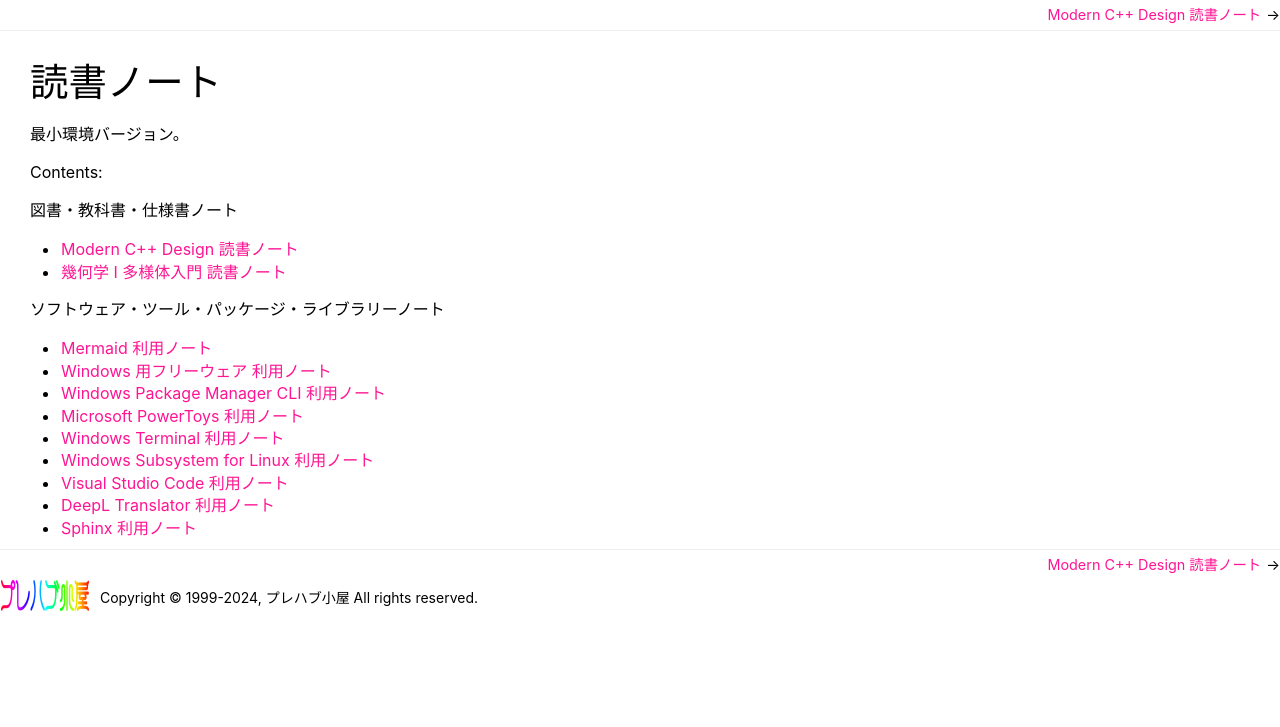
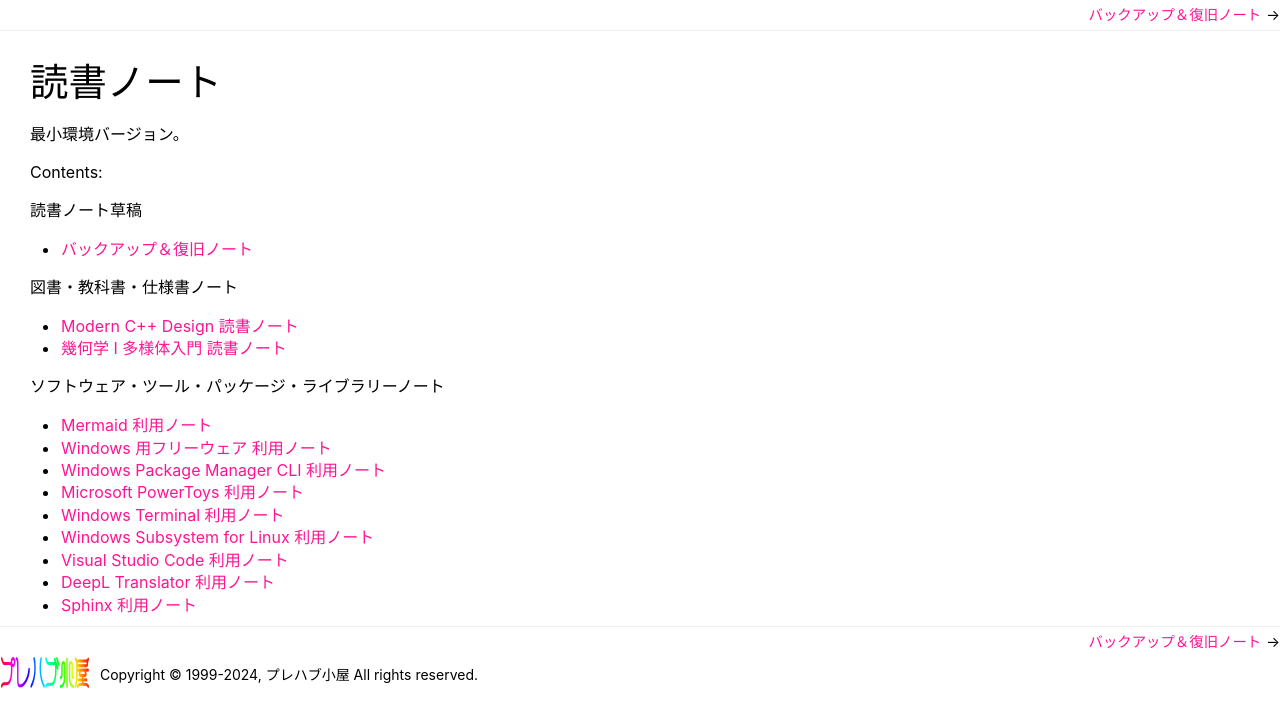
Before and after one commit to showa-yojyo/minibook, a Sphinx documentation site: the page built from source/index.rst, in a window 1280 px wide. Shown: the top 727 px of the page. Built offline with Sphinx 7.4.7, drawn with Linux system fonts in a browser that asks for light colours; some of the changed lines change nothing that is shown.

Commit message:
backup-restore: WIP [skip ci]

```diff
--- /dev/null
+++ b/source/backup-restore.rst
@@ -0,0 +1,315 @@
+======================================================================
+バックアップ＆復旧ノート
+======================================================================
+
+本ノートは私の Windows PC 環境を復旧・復元可能な水準でバックアップする手順を述べ
+るものだ。
+
+.. contents::
+
+目的と目標
+======================================================================
+
+OS は Windows 10 だが、OS をアップグレードしても旧環境の良さを持ち越したいので、
+後述の手順すべてにおいてそれを念頭に置きたい。
+
+再びホームレスになっても対応し易いようにノート PC であることを想定する。
+
+バックアップと復旧の目標は盗難にあっても新 PC でなじみの環境を復旧できることだ。
+
+バックアップ原則
+======================================================================
+
+* 手順を自動化しておくのが望ましい。
+* 専門家のオンラインサービスを利用することを優先する。次の条件が望ましい：
+
+  * 利用期間が設けられていない（一定期間後、サービスが対象ファイルを削除しない）
+  * サービス側が対象ファイルの内容を検閲しない
+
+* インターネットからダウンロード可能なファイルや、公開データから復元可能なファイ
+  ルについては、成果物そのものをバックアップしないで URL を記録しておく。
+* 機密情報は生データをバックアップしない。最低限パスワード付き圧縮ファイルに変換
+  してバックアップする。
+* テキストファイルは許す限り GitHub にリポジトリーを用意する。ただし Private
+  モードに頼らない。
+* ファイル以外の形式で保存される情報のバックアップを漏らさない。
+
+全体バックアップ＆復元
+======================================================================
+
+この節の内容が毎回実現可能であれば、以降の節は実施しなくていい。
+
+.. todo::
+
+   以前実施した HDD を OS ごと SSD に複製、PC に換装したときの手順を記す。
+
+部分的バックアップ＆復元
+======================================================================
+
+急所のデータ（主にファイル）だけをバックアップできれば十分という場合もある。全体
+バックアップとは別に、個別にバックアップ可能であるものは追加的にそうしておきた
+い。まずバックアップ対象を自分の中で確定してしまう。
+
+* ソフトウェアおよびその設定
+* ユーザーファイル (``%USERPROFILE%``)
+* ブックマーク
+* メール
+* レジストリー
+* 環境変数
+* 機密データ
+* WSL
+
+ソフトウェアおよびその設定
+----------------------------------------------------------------------
+
+これはソフトウェア本体と設定を分けて考える必要がある。
+
+Windows 標準のインストーラーを使ってインストールしたソフトに関しては、インストー
+ラー配布場所を控えておいて、後でインストーラーを入手し、それを用いて復元可能だ。
+とりわけ、:program:`winget` で管理しているものについては自動処理も視野に入れた操
+作が容易だ。いつでも最新版の実行形式をインストールしたい場合にはこれでいい。
+
+インターネット上ではすでに配布されていない版のソフトウェアが必要である場合、イン
+ストーラーを適当な USB 棒にたいせつに保存しておく。もっとも、そういうソフトは利
+用しないで済むのが望ましい。
+
+.. seealso::
+
+   :doc:`/winget`
+
+設定はソフトウェアごとに保存方式が異なるので、バックアップ方法も異なる。場合分け
+して実施する。
+
+* :file:`%APPDATA%` など、設定ファイル用フォルダーのサブフォルダーにあるファイル
+* レジストリーのソフトウェア固有のエントリー
+* それ以外
+
+:file:`%APPDATA%` からバックアップ対象のソフトウェアに関するフォルダーごとバック
+アップストレージに保管する。フォルダーを上書きして復元する。
+
+なお、:file:`%APPDATA%` 以外にも、次のフォルダーも気をつける：
+
+* :file:`%HOME%`
+* :file:`%HOME\\.config%`
+
+レジストリーに設定を書き出すソフトウェアに関しては、レジストリーをエクスポートし
+て ``reg`` ファイルをバックアップストレージに保管する。エクスポートのときに、ソ
+フトウェアエントリー単位で行うと、ソフトウェアごとに復元することができて柔軟だ。
+
+それ以外について、例えばインストールフォルダーの内部に設定ファイルを保存するよう
+なものについてはバックアップは厄介だ。ファイルを個別にバックアップせねばならな
+い。管理が煩雑だし、復元時も面倒だ。
+
+ユーザーファイル
+----------------------------------------------------------------------
+
+基本的に、自作の書類、帳簿、ビデオなどはフォルダー :file:`%USERPROFILE%` の対応
+するサブフォルダーに作成する習慣とする。これらのサブフォルダーについては、丸ごと
+バックアップストレージにコピーして保管するのが理想的だ：
+
+* :file:`%USERPROFILE%\\Desktop`
+* :file:`%USERPROFILE%\\Documents`
+* :file:`%USERPROFILE%\\Downloads`
+* :file:`%USERPROFILE%\\Favorites`
+* :file:`%USERPROFILE%\\Music`
+* :file:`%USERPROFILE%\\Pictures`
+* :file:`%USERPROFILE%\\Videos`
+
+なお、そもそもデスクトップにファイルを配置しないほうがいい。それ以外のサブフォル
+ダーに移す。
+
+ファイルサイズが大きいはずなので、一部はバックアップ不能というのが普通だ。そうい
+う場合は後述の（無料）ストレージサービスを利用するなどして分散保管する。それ以外
+はフォルダーごとバックアップ先に保管する。
+
+Windows PC を新規調達した場合には、これらのサブフォルダーを新環境の
+:file:`%USERPROFILE%` にマージ上書きする。これで復元したことになる。
+
+ブックマーク
+----------------------------------------------------------------------
+
+私は Windows 既定のブラウザーをいっさい利用していないので、上述の
+:file:`%USERPROFILE%\\Favorites` バックアップでは不十分だ。Sleipnir のバックアッ
+プで代える。
+
+以下、Sleipnir のブックマークと RSS の簡易バックアップ方法を記す。ブックマークに
+ついては次の手順で出力される HTML ファイルを適宜保管する：
+
+1. :guilabel:`Sleipnir --> ブックマークのエクスポート (&E) ...` を選択
+2. 保存先フォルダーをツリー上で選択して :guilabel:`OK` を押す
+
+.. todo::
+
+   復元手順が特殊なのでよく調べてから記す。いったん Internet Explorer か
+   Microsoft Edge を経由する方法があると記憶している。
+
+ブックマークの他に RSS リーダーもバックアップする。
+
+1. :guilabel:`Sleipnir --> 表示 (&V) --> FeedReader を表示` を選択して表示状態に
+   する
+2. :guilabel:`すべてのアイテム` を選択状態にする
+3. 歯車メニューから :guilabel:`インポートおよびエクスポート --> OPML 形式でエク
+   スポート (&I)...` を選択
+4. 保存先ファイルを決定して :guilabel:`保存 (&S)` を押す
+
+保存先の既定パスが変なところにあるので注意すること。必ずバックアップ先に変えろ。
+復元手順は上記手順のエクスポートの代わりにインポートを指示すれば後は自明だ。
+
+メール
+----------------------------------------------------------------------
+
+メールは Hotmail 現 Outlook.com, Gmail など、外部サーバーに保管してあるから余計
+なことをしなければバックアップを考えないほうがいい。自分でバックアップするより保
+管成功率がはるかに高い。
+
+Thunderbird などのメールクライアント環境（設定）のバックアップと復元するには、上
+述のソフトウェア一般に関する節で述べた方法を採用する。
+
+Windows レジストリー
+----------------------------------------------------------------------
+
+レジストリーは基本的に一枚岩のファイルなので、全体バックアップでいいと思う。その
+部分を後から抽出することは専用エディターで可能であるはず。試しにレジストリー全体
+をエクスポートしたら 300MB を超える ``reg`` ファイルが生じた。
+
+本番時に次の記事を参照すればいいだろう：
+
+* `How to back up and restore the registry in Windows - Microsoft Support
+  <https://support.microsoft.com/en-au/topic/how-to-back-up-and-restore-the-registry-in-windows-855140ad-e318-2a13-2829-d428a2ab0692>`__
+* `特定のレジストリ・キー以下を素早くバックアップする － ＠IT
+  <https://atmarkit.itmedia.co.jp/fwin2k/win2ktips/593regsave/regsave.html>`__
+
+.. admonition:: 利用者ノート
+
+   :kbd:`CapsLock` と左 :kbd:`Ctrl` を入れ替えるためにレジストリーを使っていて、
+   そのバックアップと復元が気になているような場合、レジストリー操作手順が Google
+   検索ですぐに見つかるので、バッアップしないで済む。
+
+機密データ
+----------------------------------------------------------------------
+
+機密情報・データには次のものがある：
+
+* 求人応募資料群（履歴書、職務経歴書、証明写真、応募履歴台帳）
+* 報告書、家計簿、納税ファイル
+* パスワード台帳、SSH 秘密鍵を含むテキストファイル、設定ファイルの機密情報部分
+
+次のいずれかの形式で保管すること：
+
+* パスワード付きスプレッドシート (Excel, LibreOffice, etc.)
+* パスワード付き ZIP ファイル
+
+これは通常時でもパスワードを付けて管理するのが安全保障上望ましい。解凍パスワード
+は脳裡にのみ収めること。
+
+暗号化ファイルの保管先はオンラインストレージが実はいい。自分で所有している USB
+棒やドライブでは足りない。ホームレスのときにノート PC ごと盗難に遭った時にそれで
+しのいだ実績がある。
+
+WSL
+----------------------------------------------------------------------
+
+WSL 環境を丸ごとバックアップする方法は、それを含む Windows 環境を丸ごとバック
+アップする方法を除けば次の記事のようにする：
+
+`How to back up and restore a Windows Subsystem for Linux (WSL) distro
+<https://www.xda-developers.com/how-back-up-restore-wsl/>`__
+
+注意点が二つある：
+
+* 作業前に WSL を完全に停止すること。コマンド ``wsl --terminate`` が良い。
+* ``wsl --export`` するまでは登録解除系のコマンドを決して実行するな。WSL イメー
+  ジが消滅する。
+* ``wsl --import`` すると、おそらく Ubuntu コンソールを起動したときにユーザーを
+  「忘れている」状態でプロンプトが示される。その場合にはファイル
+  :file:`/etc/wsl.conf` を root 編集して、既定ユーザーを示すこと：
+
+  .. code:: ini
+
+     [user]
+     default={{ YOUR_USER_NAME }}
+
+利用ツール
+======================================================================
+
+バックアップおよび復元の際に用いるツールおよび手順を述べる。
+
+オンラインストレージ
+----------------------------------------------------------------------
+
+次のサービスをバックアップするファイルの性質によって使い分ける。無料プランでも
+けっこうな容量を使わせてくれる。
+
+`Dropbox <https://www.dropbox.com/>`__
+   無料プランで 2GB 利用可。比較的ファイル容量の小さい個人情報ファイルを暗号化か
+   つ圧縮して保管している。対象ファイルはローカルとリモートの両方に存在する方式
+   だ。個人的には PC を盗まれた後にファイルを失わずに済んだ実績がある。盗難 PCか
+   のアクセスを奪うことも可能だが、PC 本体内のストレージに同じファイルがあるの
+   で、やはりパスワードを付けるのが肝要だ。
+
+   Web ブラウザーからもファイルにアクセス可能。しかし、普通は Dropbox サービスを
+   稼働させておき、Windows Explorer でファイル操作する運用だ。
+`Google Drive <https://www.google.com/drive/>`__
+   私は未使用。Gmail などのサービスと利用可能容量が統合されていて、関係サービス
+   全体で消費可能な容量の和の上限が 15GB ということだ。
+
+   長期間（二年？）放置で、保管ファイルが削除されるという規約があるようだ。これ
+   を逆用したい場合に利用しよう。
+`Microsoft OneDrive <https://www.microsoft.com/ja-jp/microsoft-365/onedrive/online-cloud-storage>`__
+   私は未使用。:file:`%USERPROFILE%\\OneDrive` フォルダーは空にしている。Google
+   Drive と似たような制約がある。
+`pCloud <https://www.pcloud.com/>`__
+   無料プランでは pCloud の要望に応えられれば高々 10GB 利用可。自分で収録、編集
+   した音声・映像ファイルで当面出番がないものを保管する用途に充てている。
+
+   Windows のドライブレターを一つ消費する形でストレージが生じる。対象ファイルは
+   接続が有効な間のみアクセス可能であり、ローカルには残らない。接続がしょっちゅ
+   う切断されるようで、パスワードを毎回入力して再接続するのが面倒だ。
+
+.. admonition:: 利用者ノート
+
+   オンラインストレージについては調査研究が足りていない。自力でバックアップスト
+   レージを確保できないほど貧窮したら必要になるサービスであるのだが。
+
+SNS
+----------------------------------------------------------------------
+
+プラットフォームそれぞれにおいて、特定の条件に従う限りファイル容量が事実上無制限
+であることを利用することが考えられる。
+
+`GitHub <https://github.com/>`__
+   Git リポジトリーを設置するためのサービスだが、テキストファイルのバックアップ
+   場所として捉えることも利用可能だ。仲間がいれば、リポジトリーをクローンしても
+   らうと安心が増すことだろう。
+
+   対象としては日記、備忘録、報告書、原稿置場として最適。一方で、特に容量が大き
+   い画像、音声、映像ファイルはバックアップ用途には不向きだ。
+
+   設定ファイル（ドットファイル）を集約したリポジトリーを設けるのは良い習慣だ。
+   環境に対応するブランチを定義して管理するといい。
+`Facebook <https://www.facebook.com/>`__
+   私は未使用。バックアップストレージとして利用可能なのかどうかも承知していない
+   が、後述の Twitter と同様の見方で保管先として運用することが可能なのではと考え
+   ている。
+`Twitter <https://twitter.com/>`__
+   かなりの制約があるが、画像や映像ファイルを投稿しておくことでバックアップとす
+   る場合がある。消失する可能性がないと断言できればもっと良い用途をひねり出す。
+`YouTube <https://www.youtube.com/>`__
+   私は未使用。自分が収録、編集した音声および映像ファイルのバックアップストレー
+   ジとして応用することが考えられる。
+
+ハードウェア
+----------------------------------------------------------------------
+
+USB 棒、携帯電話、外付け SSD などを所有していれば利用する。
+
+USB 棒は一時的なバックアップ先という役目で使用している。用事が済んだらバックアッ
+プのほうを消去。コンパクトさゆえに丸ごと紛失しやすいので、さらに守備的な運用にな
+る。
+
+本当に重要なファイルに限り、オンラインストレージに加え携帯電話内のストレージにも
+複製を保存しておく。携帯電話にインストールされているオンラインストレージとの連携
+アプリがクラウドに結局バックアップするから冗長であるという気がしないでもない。
+
+外付け SSD については先述のとおり。新調するときにはジャンクショップではなく、量
+販店で買い求めろ。遊び目的ではないのだ。
--- a/source/index.rst
+++ b/source/index.rst
@@ -5,6 +5,12 @@
 最小環境バージョン。
 
 Contents:
+
+.. toctree::
+   :caption: 読書ノート草稿
+   :maxdepth: 1
+
+   backup-restore
 
 .. toctree::
    :caption: 図書・教科書・仕様書ノート
```
